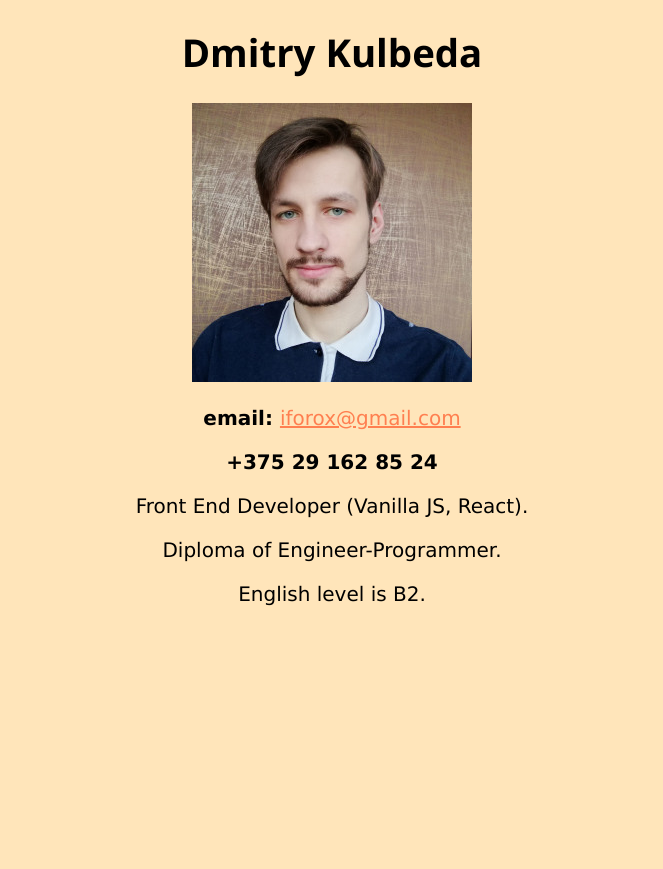
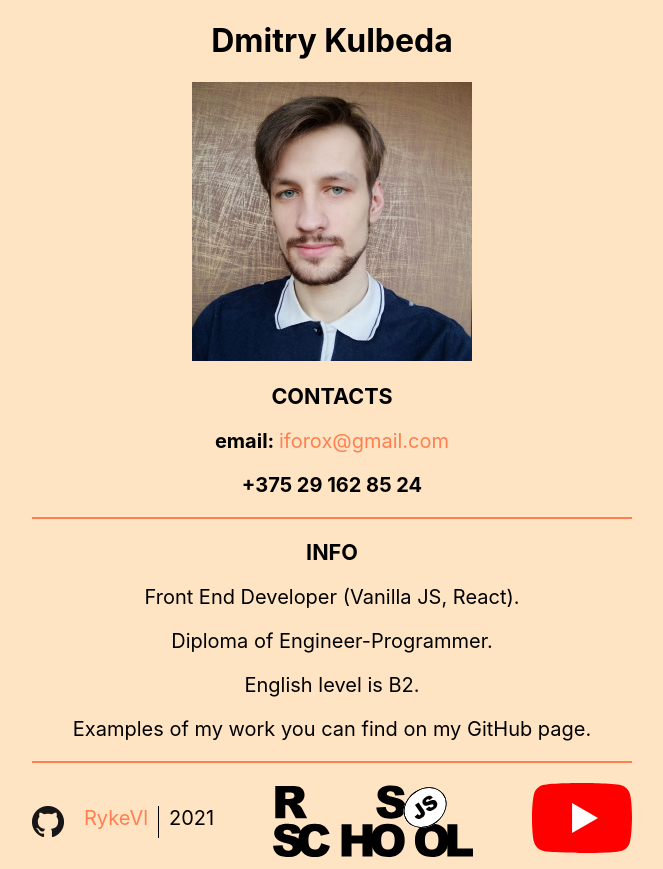
Before and after one commit to RykeVl/rsschool-cv, a plain HTML site: page index.html in a window 1280 px wide. Shown: the whole page, without its empty margins (308-971 px from the left). Before the commit the page ends 800 px from the top, so only its background shows below. Drawn offline with Linux system fonts and the light colour scheme.

Commit message:
feat: update for 2021Q1 cross-check

```diff
--- a/index.html
+++ b/index.html
@@ -10,30 +10,79 @@
 
 <body>
     <div class="center">
+        <header>
             <h1>Dmitry Kulbeda</h1>
-        <article>
+        </header>
+
+        <main>
+            <figure>
                 <img src="profile_logo.jpg" alt="profile_logo.jpg">
+            </figure>
 
+            <section>
+                <h2>
+                    Contacts
+                </h2>
+                <ul>
+                    <li>
                         <p class="email">
                             <strong>email: </strong><a href="mailto:iforox@gmail.com">iforox@gmail.com</a>
                         </p>
-
+                    </li>
+                    <li>
                         <p class="phone">
                             <strong>+375 29 162 85 24</strong>
                         </p>
-
+                    </li>
+                </ul>
+            </section>
+            <section>
+                <h2>
+                    Info
+                </h2>
+                <ul>
+                    <li>
                         <p class="skills">
                             Front End Developer (Vanilla JS, React).
                         </p>
-
+                    </li>
+                    <li>
                         <p class="education">
                             Diploma of Engineer-Programmer.
                         </p>
-
+                    </li>
+                    <li>
                         <p class="english">
                             English level is B2.
                         </p>
-        </article>
+                    </li>
+                    <li>
+                        <p>
+                            Examples of my work you can find on my GitHub page.
+                        </p>
+                    </li>
+                </ul>
+            </section>
+        </main>
+        <footer>
+            <div class="git">
+                <p>
+                    <img src="assets/github.png" alt="GITHUB">
+                    <a href="https://github.com/rykeVl">RykeVl</a>
+                    <span>2021</span>
+                </p>
+            </div>
+            <div>
+                <a href="https://rs.school/js/">
+                    <img src="assets/rs_school_js.svg" alt="RS SCHOOL" width="200">
+                </a>
+            </div>
+            <div>
+                <a href="">
+                    <img src="assets/youtube.svg" alt="YOUTUBE" width="100">
+                </a>
+            </div>
+        </footer>
     </div>
 
 </body>
--- a/main.css
+++ b/main.css
@@ -1,5 +1,23 @@
+* {
+    font-family: -apple-system, BlinkMacSystemFont, 'Segoe UI', Roboto, Oxygen, Ubuntu, Cantarell, 'Open Sans', 'Helvetica Neue', sans-serif;
+}
+
+.none {
+    display: none;
+}
+
+ul {
+    list-style: none;
+    padding-left: 0;
+}
+
 body {
-    background-color: #FFE5BA;
+    background-color: bisque;
+}
+
+section {
+    margin-bottom: 20px;
+    border-bottom: 2px solid coral;
 }
 
 .center {
@@ -8,20 +26,48 @@ body {
     margin: auto;
 }
 
-h1 {
-    font-family: 'Segoe UI', Tahoma, Geneva, Verdana, sans-serif;
-    font-size: 2.4rem;
+h2 {
+    text-transform: uppercase;
+    font-size: 1.35rem;
 }
 
 p {
-    font-family: Verdana, Geneva, Tahoma, sans-serif;
     font-size: 1.25rem;
 }
 
 a {
     color: coral;
+    text-decoration: none;
+    transition: .05s;
 }
 
 a:hover {
-    color: tomato;
+    color: brown;
 }
+
+footer {
+    display: flex;
+    flex-flow: row nowrap;
+    justify-content: space-between;
+}
+
+footer div {
+    display: flex;
+    flex-flow: column nowrap;
+    justify-content: space-between;
+}
+
+.git {
+    align-self: center;
+}
+
+.git p {
+    display: flex;
+    margin: 0;
+}
+
+.git a {
+    margin: 0 10px;
+    padding: 0 10px;
+    border-right: 1px solid black;
+}
```
Also changed, not shown: assets/GitHub-Mark/PNG/GitHub-Mark-120px-plus.png (added), assets/GitHub-Mark/PNG/GitHub-Mark-64px.png (added), assets/GitHub-Mark/PNG/GitHub-Mark-Light-120px-plus.png (added), assets/GitHub-Mark/PNG/GitHub-Mark-Light-32px.png (added), assets/GitHub-Mark/PNG/GitHub-Mark-Light-64px.png (added), assets/github.png (added), assets/rs_school_js.svg (added), assets/youtube.svg (added), 3 other files. Lines whose indentation alone changed are shown as unchanged.
